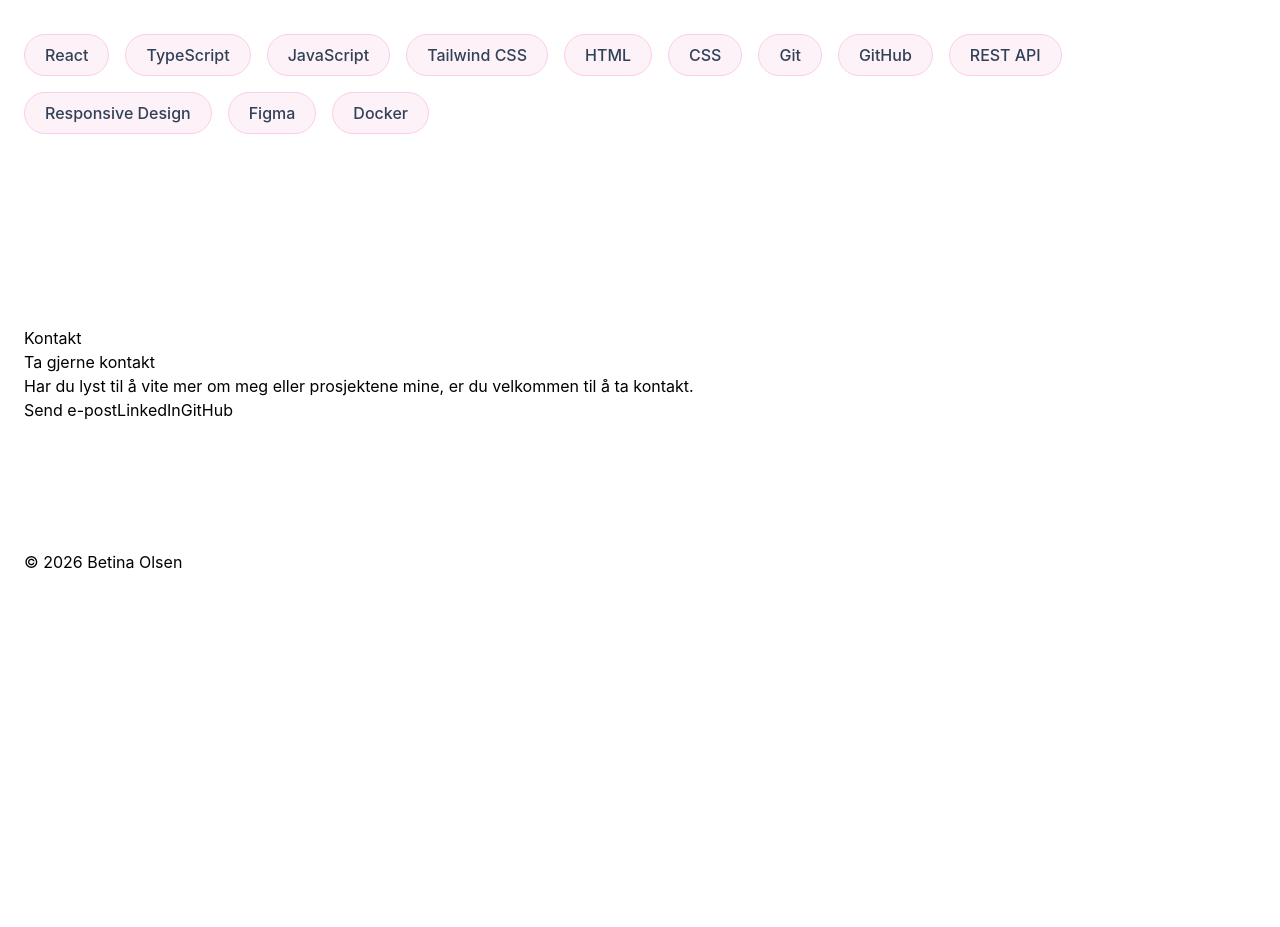
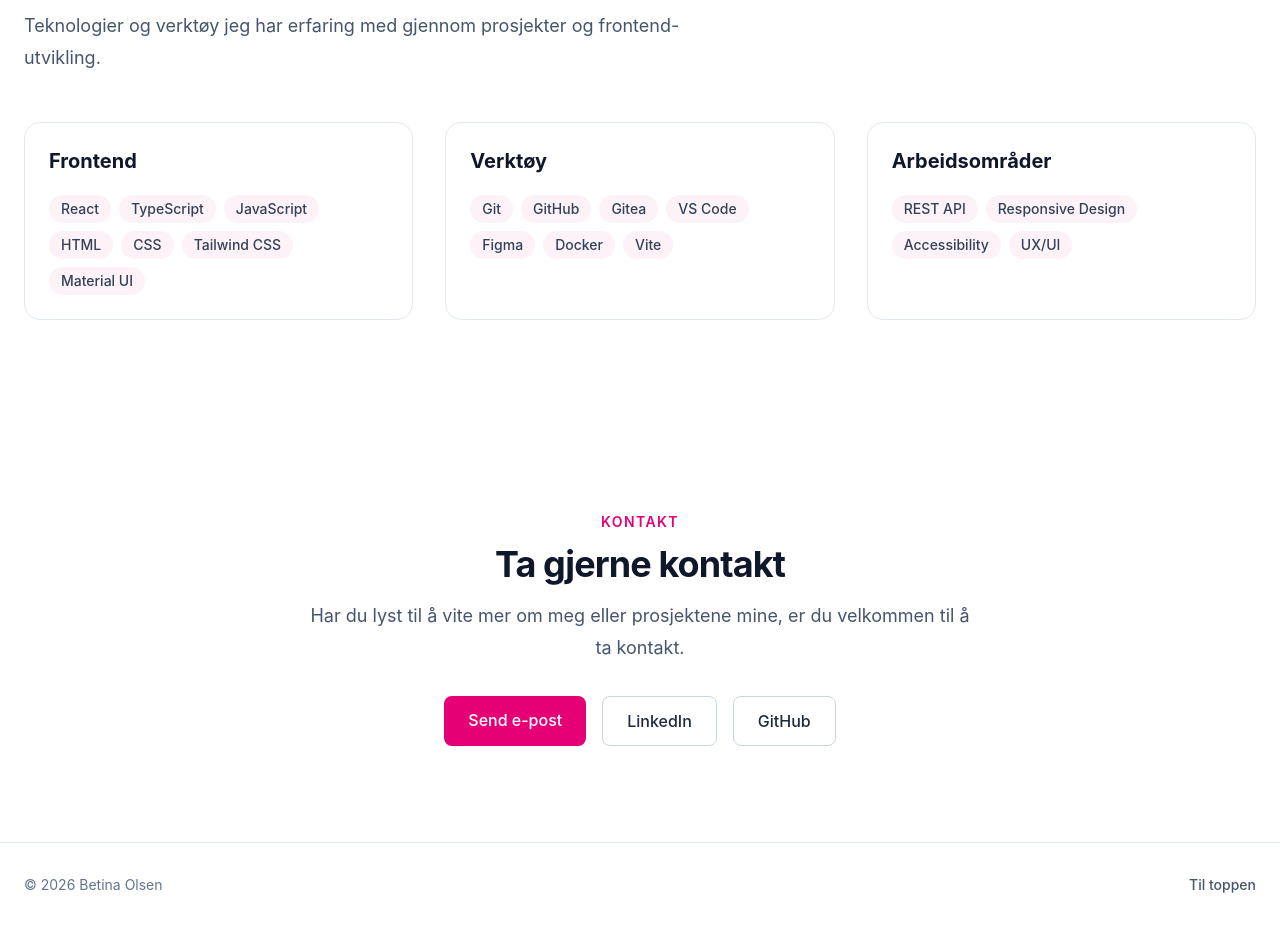
Before and after one commit to Betina9/Portfilio, a React (Vite) app: page / in a window 1280 px wide. Shown: the part 2940-3867 px from the top of the page. Before the commit the page ends 3546 px from the top, so only its background shows below. Built offline with nearby package versions, Linux system fonts and the light colour scheme; the HTML template or start-up script is replaced by a standard one.

Commit message:
feat: enhance Footer, Contact, and Skills sections with improved layout and styling

```diff
--- a/src/components/Footer.tsx
+++ b/src/components/Footer.tsx
@@ -2,9 +2,16 @@ function Footer() {
   const currentYear = new Date().getFullYear();
 
   return (
-    <footer className="px-6 py-8">
-      <div className="mx-auto max-w-7xl">
-        <p>&copy; {currentYear} Betina Olsen</p>
+    <footer className="border-t border-slate-200 px-6 py-8">
+      <div className="mx-auto flex max-w-7xl flex-col items-center justify-between gap-4 text-sm text-slate-500 md:flex-row">
+        <p>© {currentYear} Betina Olsen</p>
+
+        <a
+          href="#hero"
+          className="font-medium text-slate-600 transition hover:text-pink-600"
+        >
+          Til toppen
+        </a>
       </div>
     </footer>
   );
--- a/src/sections/Contact.tsx
+++ b/src/sections/Contact.tsx
@@ -1,23 +1,34 @@
 function Contact() {
   return (
-    <section id="contact" className="px-6 py-24">
+    <section id="contact" className="bg-slate50 px-6 py-24">
       <div className="mx-auto max-w-7xl">
-        <p>Kontakt</p>
+        <div className="mx-auto max-w-2xl text-center">
+          <p className="text-sm font-semibold uppercase tracking-widest text-pink-600">
+            Kontakt
+          </p>
 
-        <h2>Ta gjerne kontakt</h2>
+          <h2 className="mt-3 text-3xl font-bold tracking-tight text-slate-900 md:text-4xl">
+            Ta gjerne kontakt
+          </h2>
 
-        <p>
+          <p className="mt-4 text-lg leading-8 text-slate-600">
             Har du lyst til å vite mer om meg eller prosjektene mine, er du
             velkommen til å ta kontakt.
           </p>
 
-        <div>
-          <a href="mailto: betinao92@hotmail.com">Send e-post</a>
+          <div className="mt-8 flex flex-wrap justify-center gap-4">
+            <a
+              href="mailto: betinao92@hotmail.com"
+              className="rounded-lg bg-pink-600 px-6 py-3 font-medium text-white transition hover:bg-pink-700"
+            >
+              Send e-post
+            </a>
 
             <a
               href="https://www.linkedin.com/in/betina-olsen-9077ab306"
               target="_blank"
               rel="noopener noreferrer"
+              className="rounded-lg border border-slate-300 px-6 py-3 font-medium text-slate-800 transition hover:bg-slate-100"
             >
               LinkedIn
             </a>
@@ -26,9 +37,11 @@ function Contact() {
               href="https://github.com/Betina9?tab=overview&from=2026-07-01&to=2026-07-15"
               target="_blank"
               rel="noopener noreferrer"
+              className="rounded-lg border border-slate-300 px-6 py-3 font-medium text-slate-800 transition hover:bg-slate-100"
             >
               GitHub
             </a>
+          </div>
         </div>
       </div>
     </section>
--- a/src/sections/Skills.tsx
+++ b/src/sections/Skills.tsx
@@ -1,38 +1,66 @@
 function Skills() {
-  const skills = [
+  const skillGroups = [
+    {
+      title: "Frontend",
+      skills: [
         "React",
         "TypeScript",
         "JavaScript",
-    "Tailwind CSS",
         "HTML",
         "CSS",
-    "Git",
-    "GitHub",
-    "REST API",
-    "Responsive Design",
-    "Figma",
-    "Docker",
+        "Tailwind CSS",
+        "Material UI",
+      ],
+    },
+    {
+      title: "Verktøy",
+      skills: ["Git", "GitHub", "Gitea", "VS Code", "Figma", "Docker", "Vite"],
+    },
+    {
+      title: "Arbeidsområder",
+      skills: ["REST API", "Responsive Design", "Accessibility", "UX/UI"],
+    },
   ];
 
   return (
     <section id="skills" className="px-6 py-24">
       <div className="mx-auto max-w-7xl">
+        <div className="max-w-2xl">
           <p className="text-sm font-semibold uppercase tracking-widest text-pink-600">
             Kompetanse
           </p>
 
           <h2 className="mt-3 text-3xl font-bold tracking-tight text-slate-900 md:text-4xl">
-          Teknologier jeg jobber med
+            Teknologier og arbeidsområder
           </h2>
 
-        <div className="mt-10 flex flex-wrap gap-4">
-          {skills.map((skill) => (
-            <div
+          <p className="mt-4 text-lg leading-8 text-slate-600">
+            Teknologier og verktøy jeg har erfaring med gjennom prosjekter og
+            frontend-utvikling.
+          </p>
+        </div>
+
+        <div className="mt-12 grid gap-8 md:grid-cols-3">
+          {skillGroups.map((group) => (
+            <article
+              key={group.title}
+              className="rounded-2xl border border-slate-200 bg-white p-6"
+            >
+              <h3 className="text-xl font-bold text-slate-900">
+                {group.title}
+              </h3>
+
+              <div className="mt-5 flex flex-wrap gap-2">
+                {group.skills.map((skill) => (
+                  <span
                     key={skill}
-              className="rounded-full border border-pink-200 bg-pink-50 px-5 py-2 font-medium text-slate-700"
+                    className="rounded-full bg-pink-50 px-3 py-1 text-sm font-medium text-slate-700"
                   >
                     {skill}
+                  </span>
+                ))}
               </div>
+            </article>
           ))}
         </div>
       </div>
```
Lines whose indentation alone changed are shown as unchanged.
